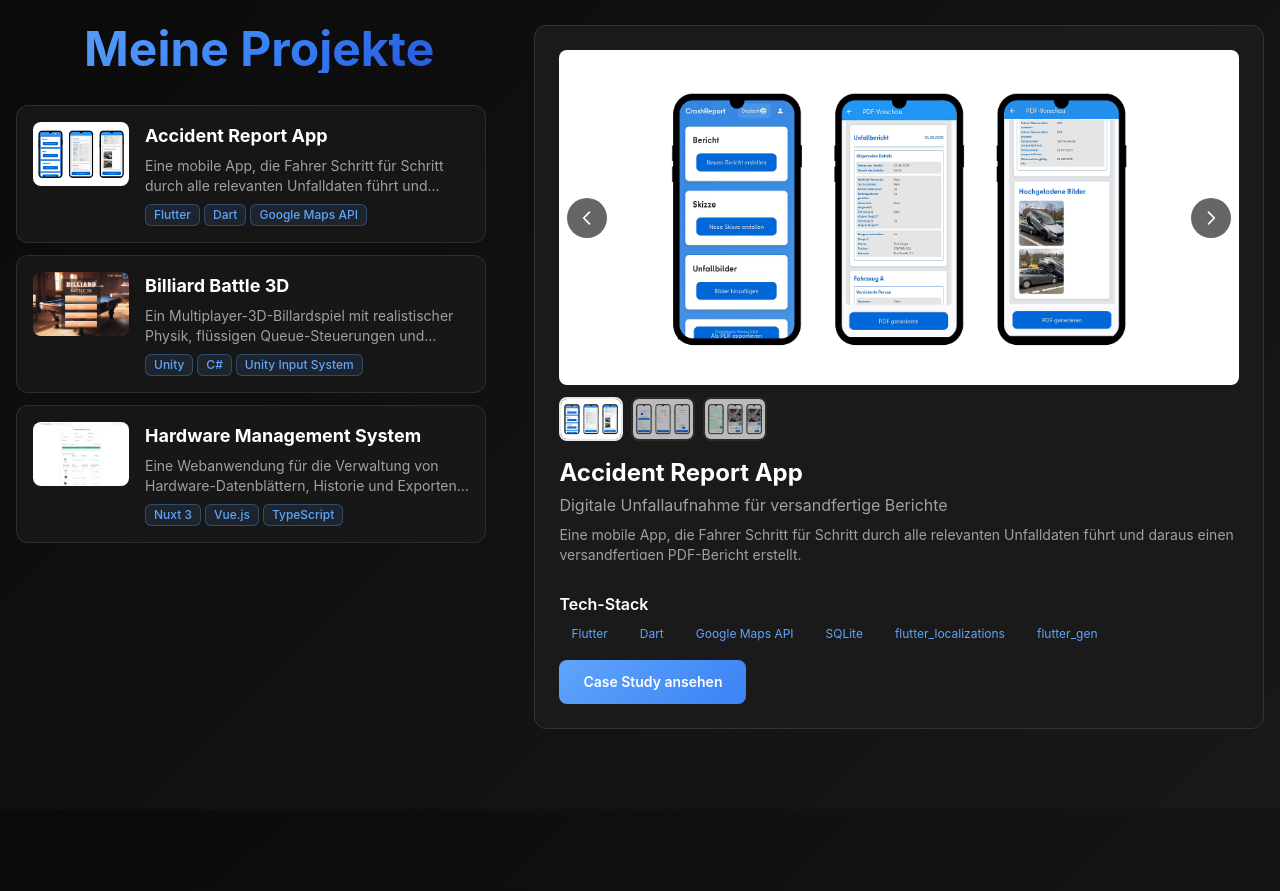
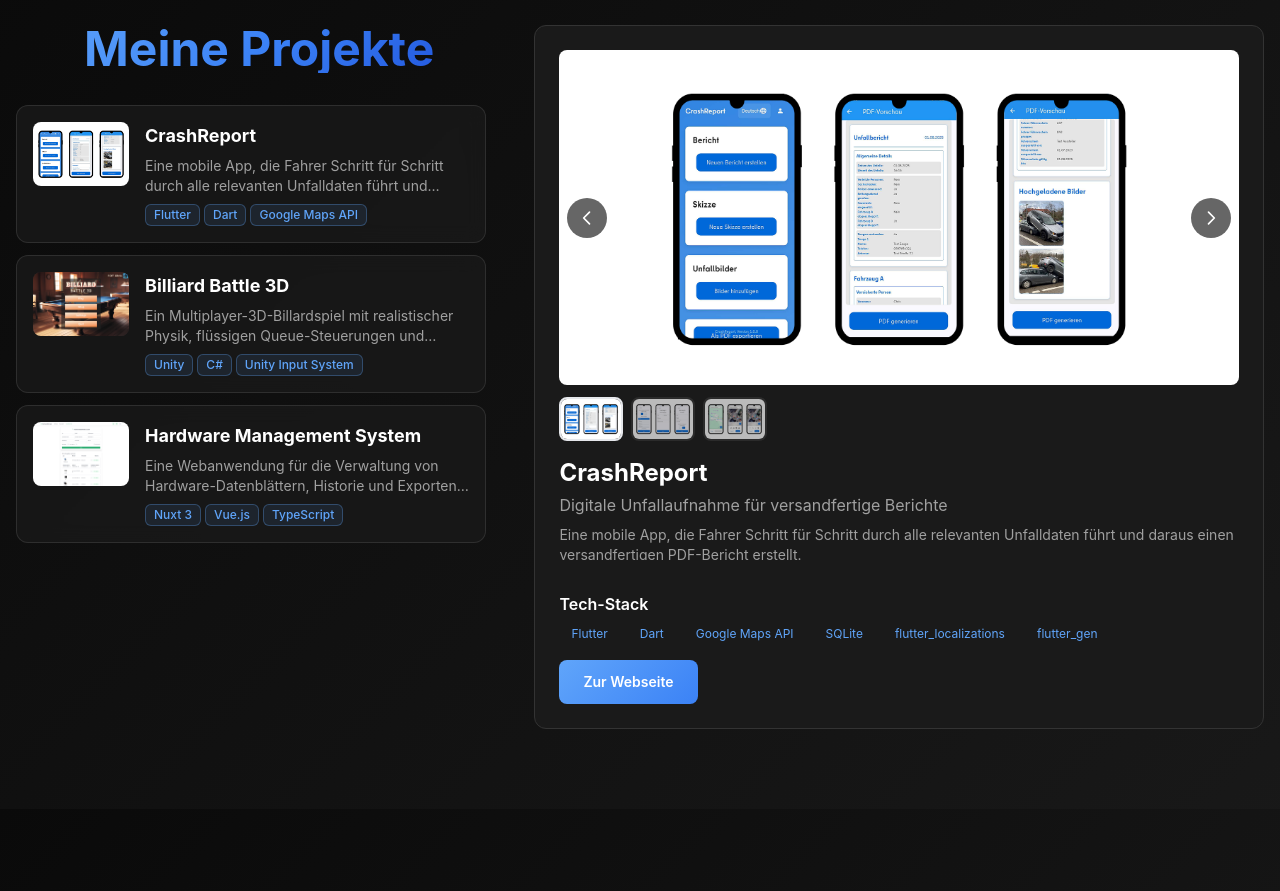
Before and after one commit to chrisnltr/portfolio, a Nuxt app: page /1 in a window 1280 px wide. Shown: the part 3180-4071 px from the top of the page. Built offline with nearby package versions, Linux system fonts and the light colour scheme.

Commit message:
Enhance ProjectsSection: Add live demo link and conditional case study button for CrashReport project. Update project title and live demo label for clarity.

```diff
--- a/components/sections/ProjectsSection.vue
+++ b/components/sections/ProjectsSection.vue
@@ -184,12 +184,22 @@
 
             <div class="mt-auto flex flex-wrap items-center gap-3">
               <button
+                v-if="showCaseStudyButton"
                 type="button"
                 class="btn-primary text-xs md:text-sm px-4 py-2"
                 @click="openModal"
               >
                 {{ currentProject.translations.caseStudyCta }}
               </button>
+              <a
+                v-if="currentProjectWebsiteUrl"
+                :href="currentProjectWebsiteUrl"
+                target="_blank"
+                rel="noopener noreferrer"
+                class="btn-primary text-xs md:text-sm px-4 py-2 inline-flex items-center"
+              >
+                {{ currentProject.translations.liveDemoLabel }}
+              </a>
 
               <a
                 v-if="currentProject.links.liveUrl"
@@ -260,6 +270,20 @@ const currentProject = computed(() =>
 
 const selectedImageIndex = ref(0);
 
+const showCaseStudyButton = computed(
+  () => currentProject.value?.slug !== "accident-report-app",
+);
+
+const currentProjectWebsiteUrl = computed(() => {
+  if (!currentProject.value) return "";
+  if (currentProject.value.slug === "accident-report-app") {
+    return locale.value === "de"
+      ? "https://crashreport-site.vercel.app/de"
+      : "https://crashreport-site.vercel.app/en";
+  }
+  return currentProject.value.links.liveUrl;
+});
+
 const selectProject = (slug: string) => {
   selectedSlug.value = slug;
   selectedImageIndex.value = 0;
--- a/data/projects.ts
+++ b/data/projects.ts
@@ -20,7 +20,7 @@ export const projects: ProjectCaseStudy[] = [
     },
     translations: {
       en: {
-        title: "Accident Report App",
+        title: "CrashReport",
         subtitle: "Digital accident documentation for insurance-ready reports",
         shortDescription:
           "A mobile app that guides drivers through capturing all accident details, photos and sketches, and exports a ready-to-send PDF.",
@@ -39,7 +39,7 @@ export const projects: ProjectCaseStudy[] = [
         biggestChallenge:
           "Designing a UX that stays calm and clear in a stressful situation while still collecting all legally relevant data.",
         linksTitle: "Links",
-        liveDemoLabel: "Live demo",
+        liveDemoLabel: "Visit website",
         githubLabel: "GitHub",
         codeOnRequestLabel: "Code available on request",
         caseStudyCta: "View case study",
@@ -52,7 +52,7 @@ export const projects: ProjectCaseStudy[] = [
         ],
       },
       de: {
-        title: "Accident Report App",
+        title: "CrashReport",
         subtitle: "Digitale Unfallaufnahme für versandfertige Berichte",
         shortDescription:
           "Eine mobile App, die Fahrer Schritt für Schritt durch alle relevanten Unfalldaten führt und daraus einen versandfertigen PDF-Bericht erstellt.",
@@ -71,7 +71,7 @@ export const projects: ProjectCaseStudy[] = [
         biggestChallenge:
           "Eine UX zu gestalten, die in einer Stresssituation ruhig und klar bleibt und trotzdem alle rechtlich relevanten Daten einsammelt.",
         linksTitle: "Links",
-        liveDemoLabel: "Live-Demo",
+        liveDemoLabel: "Zur Webseite",
         githubLabel: "GitHub",
         codeOnRequestLabel: "Code auf Anfrage",
         caseStudyCta: "Case Study ansehen",
```
